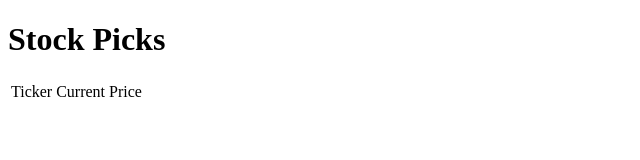
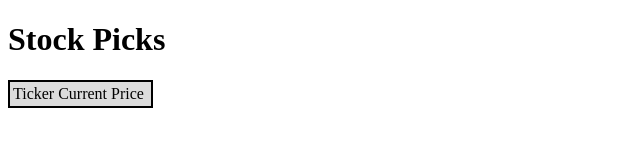
Before and after one commit to 2pichar/Stocks.c, a website: page web/html/stockpicks.html in a window 1280 px wide. Shown: the whole page, without its empty margins (0-640 px from the left). Drawn offline with Linux system fonts and the light colour scheme; files that its build step writes are made by us from their sources.

Commit message:
added stockpicks.css as stylesheet.

```diff
--- a/web/html/stockpicks.html
+++ b/web/html/stockpicks.html
@@ -3,10 +3,11 @@
   <head>
     <meta charset="utf-8">
     <title>Stock Picks | Stocks.c</title>
+    <link href="/stockpicks.css" type="text/css" rel="stylesheet"/>
   </head>
   <body>
     <h1>Stock Picks</h1>
-    <table id="stockPicksTables">
+    <table id="stockPicksTable">
       <thead>
         <tr>
           <td id="tickerHead">Ticker</td>
```
